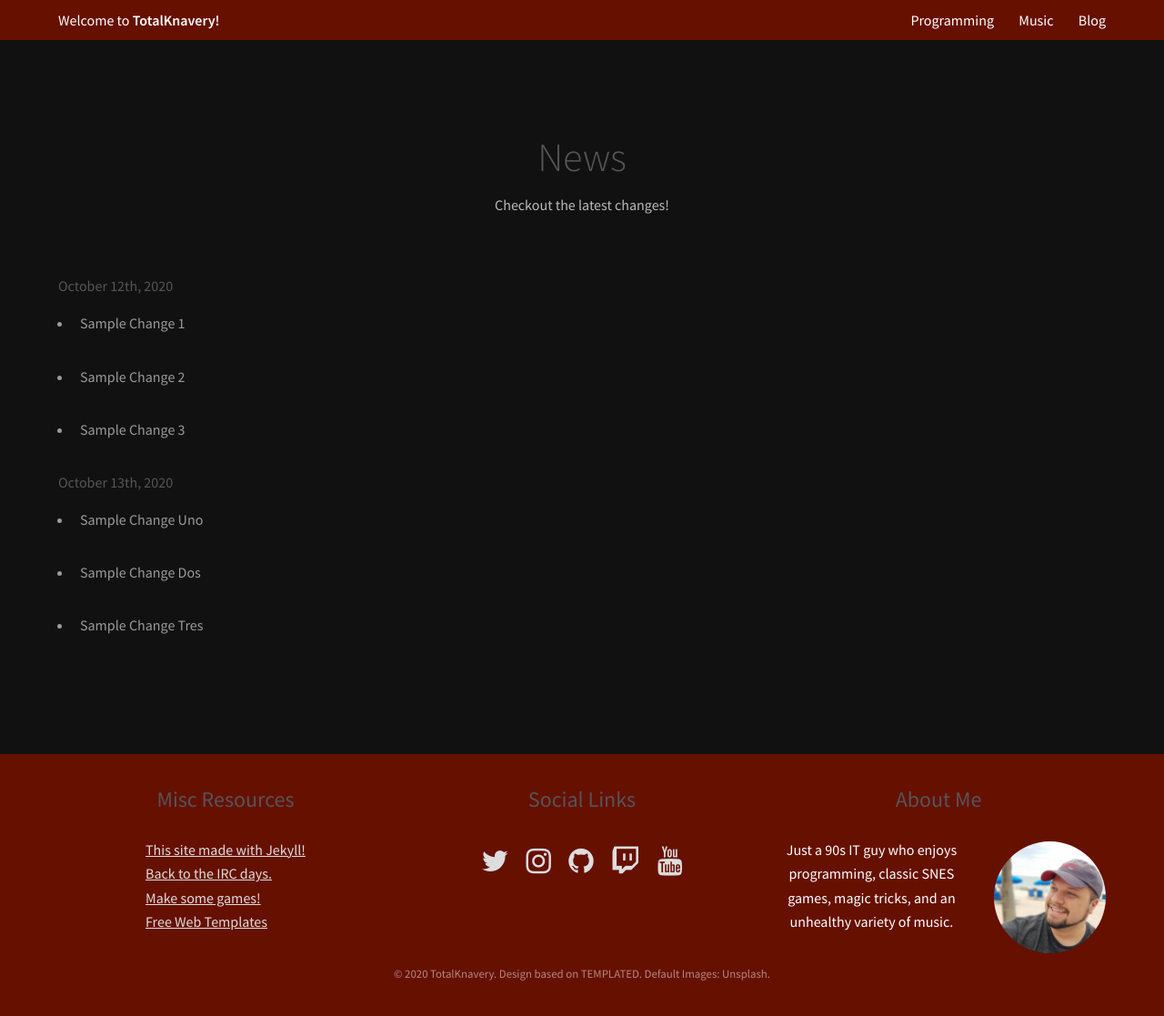
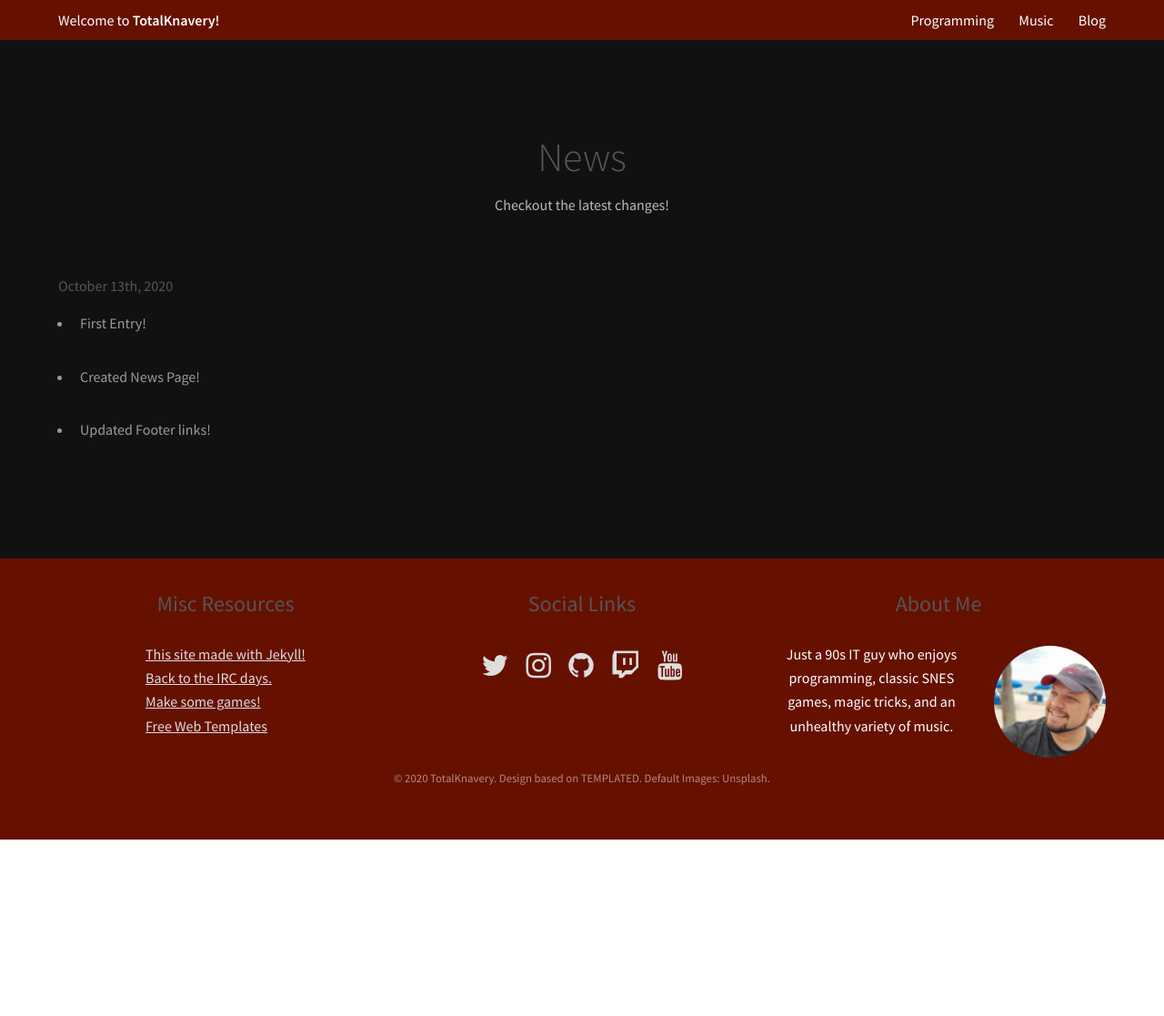
Before and after one commit to knaveightt/totalknavery, a Jekyll site: the page built from news.md, in a window 1280 px wide and 1139 px high. Shown: the top 1117 px of the window at 91% size. Built offline with Jekyll 4.4.1, drawn with Linux system fonts in a browser that asks for light colours.

Commit message:
Updated News and Navigation links

```diff
--- a/_data/navigation.yaml
+++ b/_data/navigation.yaml
@@ -3,4 +3,4 @@
 - name: Music
   link: index.html
 - name: Blog
-  link: generic-blog.html
+  link: index.html
--- a/_data/news.yaml
+++ b/_data/news.yaml
@@ -1,11 +1,12 @@
-- date: October 12th, 2020
-  changes:
-    - entry: Sample Change 1
-    - entry: Sample Change 2
-    - entry: Sample Change 3
+# Example Entry
+# - date: October 12th, 2020
+#   changes:
+#     - entry: Sample Change 1
+#     - entry: Sample Change 2
+#     - entry: Sample Change 3
 
 - date: October 13th, 2020
   changes:
-    - entry: Sample Change Uno
-    - entry: Sample Change Dos
-    - entry: Sample Change Tres
+    - entry: First Entry!
+    - entry: Created News Page!
+    - entry: Updated Footer links!
```
